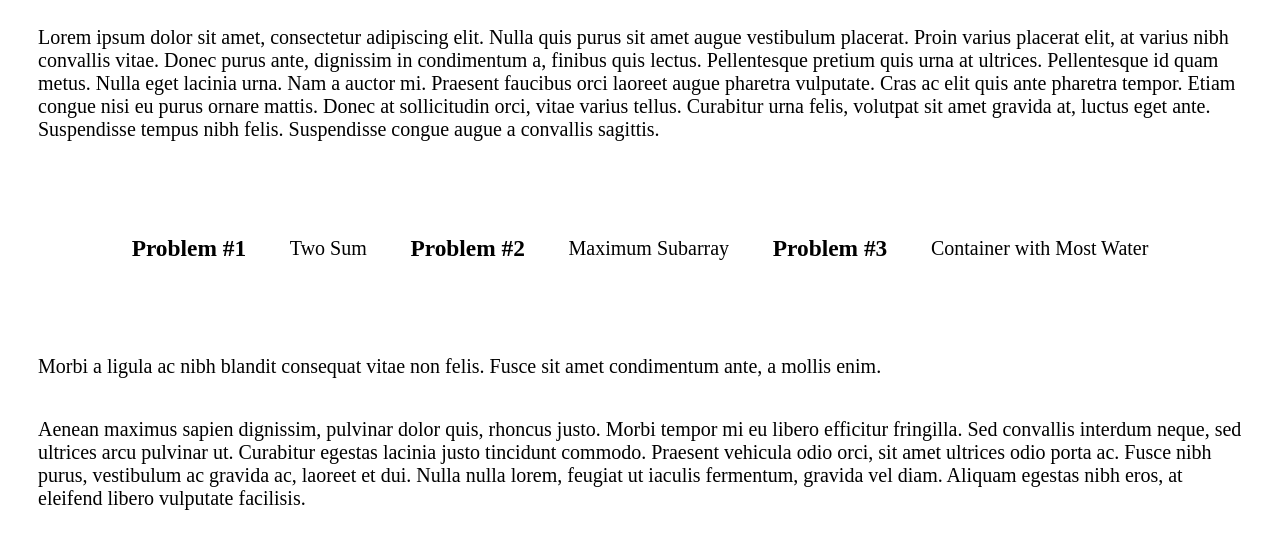
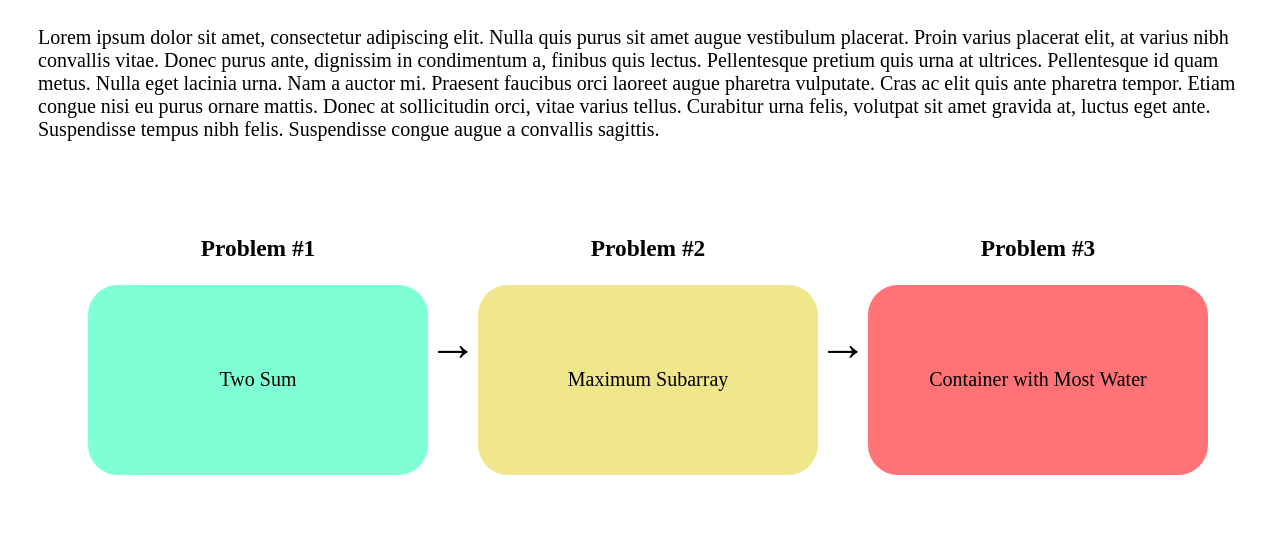
Before and after one commit to Carleton-Competitive-Programming-Club/ccpc.dev, a plain HTML site: page index.html in a window 1280 px wide. Shown: the part 248-790 px from the top of the page. Drawn offline with Linux system fonts and the light colour scheme.

Commit message:
added in css to style the problems

```diff
--- a/index.html
+++ b/index.html
@@ -21,12 +21,20 @@
     <h1>Meeting #2 Problem Set</h1>
     <p>Lorem ipsum dolor sit amet, consectetur adipiscing elit. Nulla quis purus sit amet augue vestibulum placerat. Proin varius placerat elit, at varius nibh convallis vitae. Donec purus ante, dignissim in condimentum a, finibus quis lectus. Pellentesque pretium quis urna at ultrices. Pellentesque id quam metus. Nulla eget lacinia urna. Nam a auctor mi. Praesent faucibus orci laoreet augue pharetra vulputate. Cras ac elit quis ante pharetra tempor. Etiam congue nisi eu purus ornare mattis. Donec at sollicitudin orci, vitae varius tellus. Curabitur urna felis, volutpat sit amet gravida at, luctus eget ante. Suspendisse tempus nibh felis. Suspendisse congue augue a convallis sagittis.</p>
     <div class="container">
+        <div class="one">
             <h3>Problem #1</h3>
             <div>Two Sum</div>
+        </div>
+        <div class="arrow">&rarr;</div>
+        <div class="two">
             <h3>Problem #2</h3>
             <div>Maximum Subarray</div>
+        </div>
+        <div class="arrow">&rarr;</div>
+        <div class="three">
             <h3>Problem #3</h3>
             <div>Container with Most Water</div>
+        </div>
     </div>
     <p>Morbi a ligula ac nibh blandit consequat vitae non felis. Fusce sit amet condimentum ante, a mollis enim. </p>
     <p>Aenean maximus sapien dignissim, pulvinar dolor quis, rhoncus justo. Morbi tempor mi eu libero efficitur fringilla. Sed convallis interdum neque, sed ultrices arcu pulvinar ut. Curabitur egestas lacinia justo tincidunt commodo. Praesent vehicula odio orci, sit amet ultrices odio porta ac. Fusce nibh purus, vestibulum ac gravida ac, laoreet et dui. Nulla nulla lorem, feugiat ut iaculis fermentum, gravida vel diam. Aliquam egestas nibh eros, at eleifend libero vulputate facilisis.</p>
--- a/styles.css
+++ b/styles.css
@@ -25,3 +25,37 @@ nav {
     justify-content: space-evenly;
     align-items: center;
 }
+
+.one,.two,.three {
+    display: flex;
+    flex-direction: column;
+    align-items: center;
+    justify-content: center;
+}
+
+.one > div,.two > div,.three > div {
+    display: flex;
+    align-items: center;
+    justify-content: center;
+    flex-wrap: wrap;
+    width: 300px;
+    height: 150px;
+    border-radius: 30px;
+    padding: 20px;
+}
+
+.one > div {
+    background-color: aquamarine;
+}
+
+.two > div {
+    background-color: khaki;
+}
+
+.three > div {
+    background-color: #ff7377;
+}
+
+.arrow {
+    font-size: 50px;
+}
```
Lines whose indentation alone changed are shown as unchanged.
